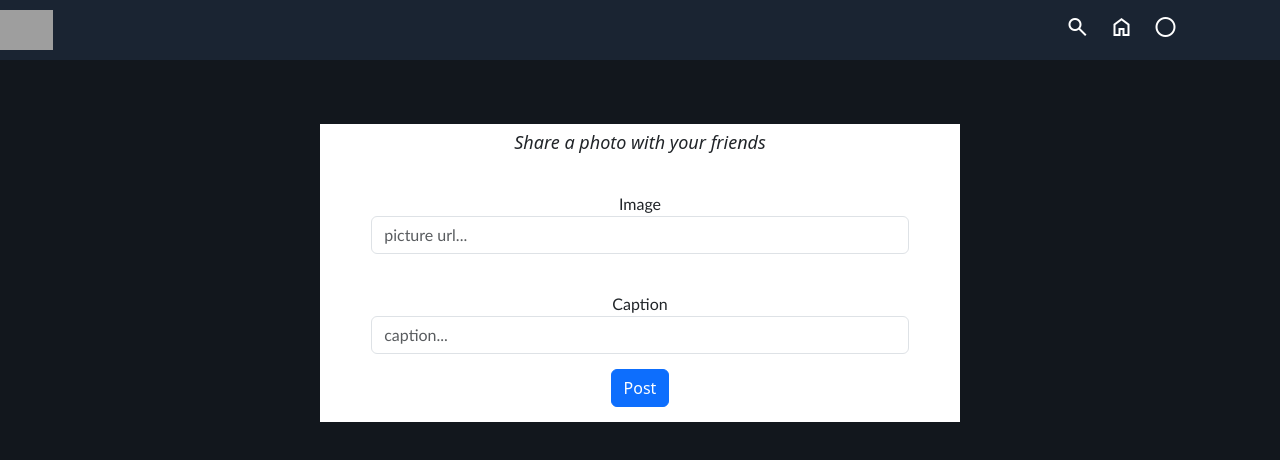
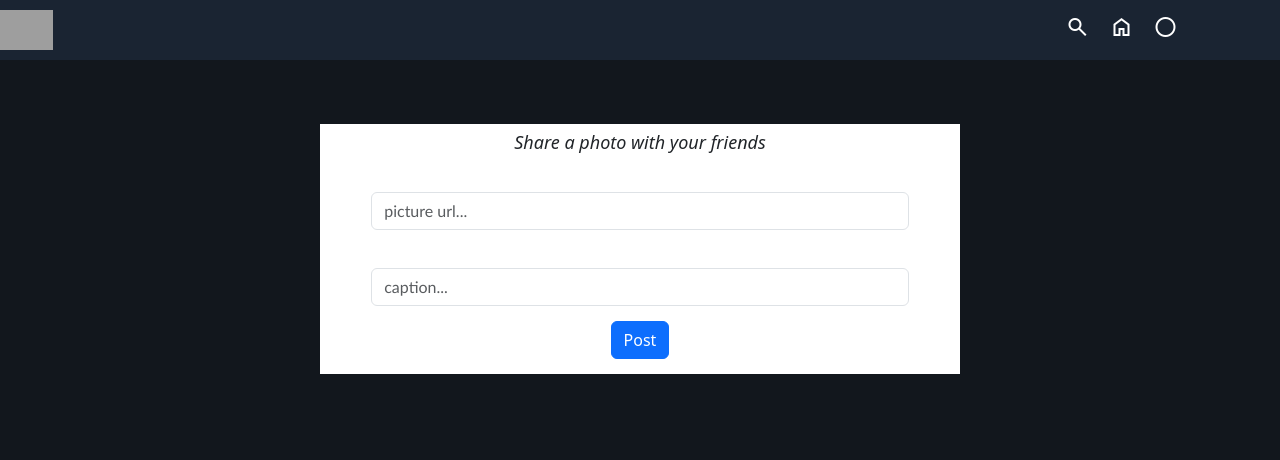
Before and after one commit to Mark500-lang/-photogram-frontend, a React (Create React App) app: page /profile/create-post in a window 1280 px wide. Shown: the top 460 px of the page. Built offline with nearby package versions, Linux system fonts and the light colour scheme; grey boxes are pictures that could not be loaded.

Commit message:
edit profile

```diff
--- a/package.json
+++ b/package.json
@@ -8,6 +8,7 @@
     "cra-template": "1.2.0",
     "react": "^18.2.0",
     "react-dom": "^18.2.0",
+    "react-router-dom": "^6.8.2",
     "react-scripts": "5.0.1",
     "web-vitals": "^3.3.0"
   },
--- a/src/App.js
+++ b/src/App.js
@@ -25,3 +25,4 @@ function App() {
 }
 
 export default App;
+/*LoginSignup*/
--- a/src/components/CreatePost.js
+++ b/src/components/CreatePost.jsx
@@ -5,11 +5,11 @@ function CreatePost(){
         <form className="create-post-form">
             <h4>Share a photo with your friends</h4>
             <div className="form-group">
-                <label htmlFor="picture">Image</label>
+
                 <input type="text" placeholder="picture url..." className="form-control"></input>
             </div>
             <div className="form-group">
-                <label htmlFor="caption">Caption</label>
+
                 <input placeholder="caption..." className="form-control"></input>
             </div>
             <button type="submit" className="btn btn-primary" >Post</button>
--- a/src/components/Profile.js
+++ b/src/components/Profile.jsx
@@ -1,7 +1,10 @@
-import React from "react";
+import React, { useState, useEffect } from "react";
+import UserPosts from "./UserPosts";
+
 import { Link } from "react-router-dom";
 
 function Profile(){
+
     const mockposts=[
     {
         id: 1,
@@ -63,7 +66,7 @@ function Profile(){
                     </Link>
                 </div>
             </div>
-            <div className="add button">
+            <div className="add_button">
                 <Link className="nav-link" to='/profile/create-post'>
                     <span className="material-symbols-outlined">add_circle</span>
                 </Link>
@@ -86,3 +89,18 @@ function Profile(){
 
 
 export default Profile;
+/*
+const [profile, setProfile] = useState();
+useEffect(()=>{
+        fetch("/user",{
+            method: "GET",
+            headers: {
+                Accept: "application/json"
+            }
+        })
+        .then(r=>r.json())
+        .then((response)=>{
+            setProfile(response)
+        })
+    });
+*/
--- /dev/null
+++ b/src/components/UserPosts.jsx
@@ -0,0 +1,9 @@
+import React from 'react';
+
+function UserPosts(){
+    return(
+        <></>
+    )
+}
+
+export default UserPosts;
--- a/src/components/login/Signup.js
+++ b/src/components/login/Signup.jsx
@@ -13,7 +13,7 @@ function Signup({setIsLoginPage}){
             </div>
             <div className="signup-container">
                 <p>Sign up to see photos and videos of your friends</p>
-                <form className="main-signup">
+                <form className="main-signup" >
                         <div>
                             <input type="text" placeholder="Email" className="form-control"/>
                         </div>
@@ -26,7 +26,7 @@ function Signup({setIsLoginPage}){
                         <div>
                             <input type="password" placeholder="Password" className="form-control"/>
                         </div>
-                        <button type="button" className="btn">Signup</button>
+                        <button type="submit" className="btn" >Signup</button>
                 </form>
                 <div className="sub-signup">
                         Have an account? <a href="" onClick={handleClick} >Log in</a>
@@ -37,3 +37,36 @@ function Signup({setIsLoginPage}){
 }
 
 export default Signup;
+/*
+onSubmit={handleSubmit}
+const initialState = {
+  email: "",
+  name: "",
+  username: "",
+  password: "",
+};
+const [formData, setFormData] = useState(initialState);
+
+  function handleChange(e) {
+    setFormData({
+      ...formData,
+      [e.target.id]: e.target.value,
+    });
+  }
+
+function handleSubmit(e) {
+    e.preventDefault();
+    fetch("/users", {
+      method: "POST",
+      headers: {
+        "Content-Type": "application/json",
+      },
+      body: JSON.stringify(formData),
+    })
+      .then((r) => r.json())
+      .then((newUser) => {
+        setFormData(initialState);
+        onAddSpice(newUser);
+      });
+  }
+*/
--- a/src/index.css
+++ b/src/index.css
@@ -133,7 +133,7 @@
 
    .profile{
      display: flex;
-
+    background-color: rgba(0, 0, 0, 0.856);
      color: #fff;
    }
    .profile-image {
```
Also changed, not shown: src/components/EditProfile.jsx (renamed from src/components/EditProfile.js), src/components/Header.jsx (renamed from src/components/Header.js), src/components/Search.jsx (renamed from src/components/Search.js), src/components/login/Login.jsx (renamed from src/components/login/Login.js), src/components/login/LoginSignup.jsx (renamed from src/components/login/LoginSignup.js), 1 other file (tests, documents, lock files or other folders).
